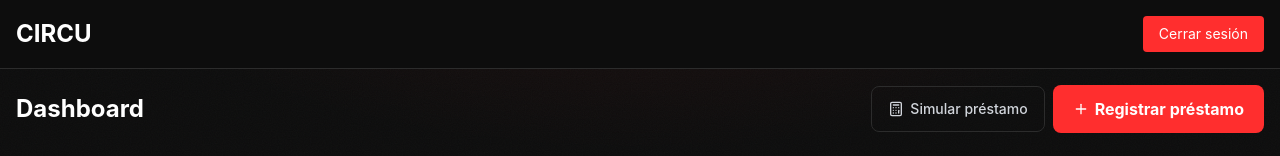
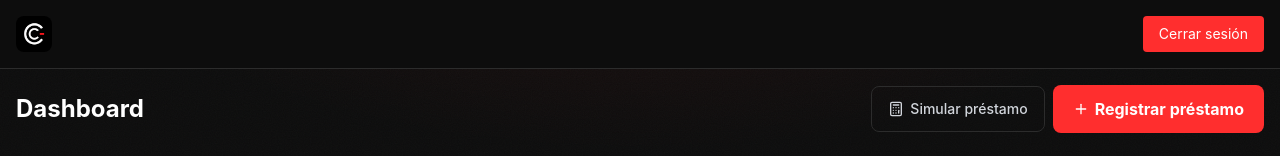
Before and after one commit to otpvayne/CIRCU, a Next.js app: page /dashboard in a window 1280 px wide. Shown: the top 156 px of the page. Built offline with nearby package versions, Linux system fonts and the light colour scheme; no server answers.

Commit message:
feat: usar icono de marca en navbars y pantallas en vez de texto CIRCU

```diff
--- a/app/(admin)/layout.tsx
+++ b/app/(admin)/layout.tsx
@@ -1,6 +1,7 @@
 "use client";
 
 import { useRouter } from "next/navigation";
+import Image from "next/image";
 import { signOutUser } from "@/lib/auth";
 import { useEffect, useState } from "react";
 import { supabase } from "@/lib/db";
@@ -58,7 +59,10 @@ export default function AdminLayout({
   return (
     <div className="min-h-screen">
       <nav className="flex justify-between items-center p-4 bg-[#0D0D0D] border-b border-[#FF2E2E]">
-        <h1 className="text-2xl font-bold text-[#FF2E2E]">CIRCU — ADMIN</h1>
+        <div className="flex items-center gap-2.5">
+          <Image src="/icons/icon-512.png" alt="CIRCU" width={32} height={32} className="rounded-lg" priority />
+          <span className="text-xl font-bold text-[#FF2E2E] tracking-wide">ADMIN</span>
+        </div>
         <button
           onClick={handleLogout}
           className="bg-[#FF2E2E] hover:bg-red-700 text-white px-4 py-2 rounded text-sm"
--- a/app/(auth)/sign-in/page.tsx
+++ b/app/(auth)/sign-in/page.tsx
@@ -2,6 +2,7 @@
 
 import { useState } from "react";
 import { useRouter } from "next/navigation";
+import Image from "next/image";
 import { signInUser } from "@/lib/auth";
 import { LoadingDots } from "@/components/ui/LoadingDots";
 
@@ -32,7 +33,9 @@ export default function SignInPage() {
     <div className="flex items-center justify-center min-h-screen bg-black">
       <div className="w-full max-w-md px-4">
         <div className="bg-[#1A1A1A] border border-[#2C2C2C] rounded-lg p-8">
-          <h1 className="text-3xl font-bold text-white mb-2">CIRCU</h1>
+          <div className="flex justify-center mb-4">
+            <Image src="/icons/icon-512.png" alt="CIRCU" width={64} height={64} className="rounded-xl" priority />
+          </div>
           <p className="text-gray-400 mb-6">Control de préstamos y capital</p>
 
           <form onSubmit={handleSignIn} className="space-y-4">
--- a/app/(auth)/sign-up/page.tsx
+++ b/app/(auth)/sign-up/page.tsx
@@ -2,6 +2,7 @@
 
 import { useState } from "react";
 import { useRouter } from "next/navigation";
+import Image from "next/image";
 import { signUpUser } from "@/lib/auth";
 import { LoadingDots } from "@/components/ui/LoadingDots";
 
@@ -32,7 +33,9 @@ export default function SignUpPage() {
     <div className="flex items-center justify-center min-h-screen bg-black">
       <div className="w-full max-w-md px-4">
         <div className="bg-[#1A1A1A] border border-[#2C2C2C] rounded-lg p-8">
-          <h1 className="text-3xl font-bold text-white mb-2">CIRCU</h1>
+          <div className="flex justify-center mb-4">
+            <Image src="/icons/icon-512.png" alt="CIRCU" width={64} height={64} className="rounded-xl" priority />
+          </div>
           <p className="text-gray-400 mb-6">Crea tu cuenta</p>
 
           <form onSubmit={handleSignUp} className="space-y-4">
--- a/app/(dashboard)/layout.tsx
+++ b/app/(dashboard)/layout.tsx
@@ -1,6 +1,7 @@
 "use client";
 
 import { useRouter } from "next/navigation";
+import Image from "next/image";
 import { signOutUser } from "@/lib/auth";
 import { useState } from "react";
 import { LoadingDots } from "@/components/ui/LoadingDots";
@@ -29,7 +30,7 @@ export default function DashboardLayout({
   return (
     <div className="min-h-screen">
       <nav className="flex justify-between items-center p-4 bg-[#0D0D0D] border-b border-[#2C2C2C]">
-        <h1 className="text-2xl font-bold text-white">CIRCU</h1>
+        <Image src="/icons/icon-512.png" alt="CIRCU" width={36} height={36} className="rounded-lg" priority />
         <button
           onClick={handleLogout}
           disabled={loading}
--- a/components/ui/LoadingScreen.tsx
+++ b/components/ui/LoadingScreen.tsx
@@ -1,6 +1,7 @@
 "use client";
 
 import { motion } from "motion/react";
+import Image from "next/image";
 import { LoadingDots } from "./LoadingDots";
 
 interface LoadingScreenProps {
@@ -11,13 +12,12 @@ interface LoadingScreenProps {
 export function LoadingScreen({ message }: LoadingScreenProps) {
   return (
     <div className="min-h-screen flex flex-col items-center justify-center gap-5 px-4">
-      <motion.span
+      <motion.div
         animate={{ scale: [1, 1.03, 1], opacity: [0.85, 1, 0.85] }}
         transition={{ duration: 2, repeat: Infinity, ease: "easeInOut" }}
-        className="text-4xl sm:text-5xl font-bold tracking-[0.2em] text-white"
       >
-        CIRCU
-      </motion.span>
+        <Image src="/icons/icon-512.png" alt="CIRCU" width={88} height={88} className="rounded-2xl" priority />
+      </motion.div>
       <LoadingDots />
       {message && <p className="text-gray-500 text-sm text-center">{message}</p>}
     </div>
```
